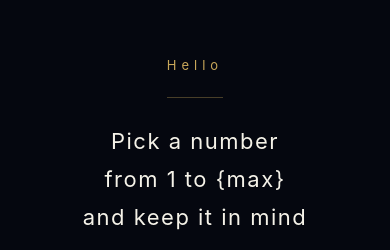
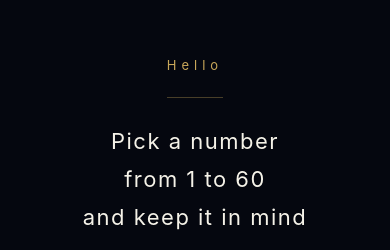
Before and after one commit to AnnnnnaW/number-in-mind, a React Native app: screen / in a window 390 px wide. Shown: the part 163-413 px from the top of the page. Built offline with nearby package versions, Linux system fonts and the light colour scheme.

Commit message:
fix: 英語の「1 to {max}」が置換されず表示される問題を修正
intro / perform の lead2 を「from 1 to 60」に固定した。

```diff
--- a/i18n.js
+++ b/i18n.js
@@ -154,7 +154,7 @@ const en = {
 
   "intro.hello": "Hello",
   "intro.lead1": "Pick a number",
-  "intro.lead2": "from 1 to {max}",
+  "intro.lead2": "from 1 to 60",
   "intro.lead3": "and keep it in mind",
   "intro.sub1": "I'll show you {count} cards",
   "intro.sub2": 'Tap "Yes" if your number is there',
@@ -175,7 +175,7 @@ const en = {
   "intro.seek": "Find it",
 
   "perform.lead1": "Pick a number",
-  "perform.lead2": "from 1 to {max}",
+  "perform.lead2": "from 1 to 60",
   "perform.lead3": "and keep it in mind",
   "perform.sub1": "I'll show you {count} cards",
   "perform.sub2": 'Say "Yes" if your number is there',
```
